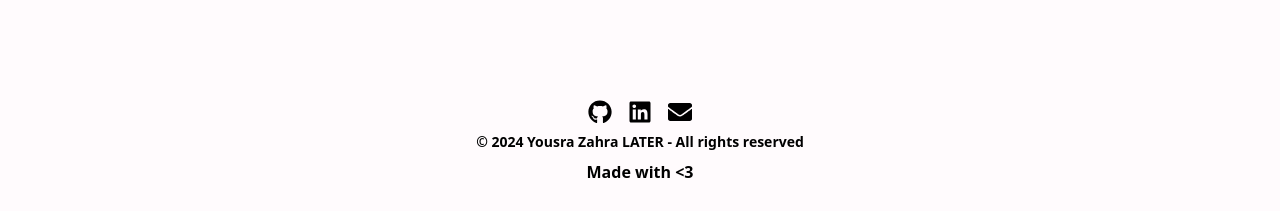
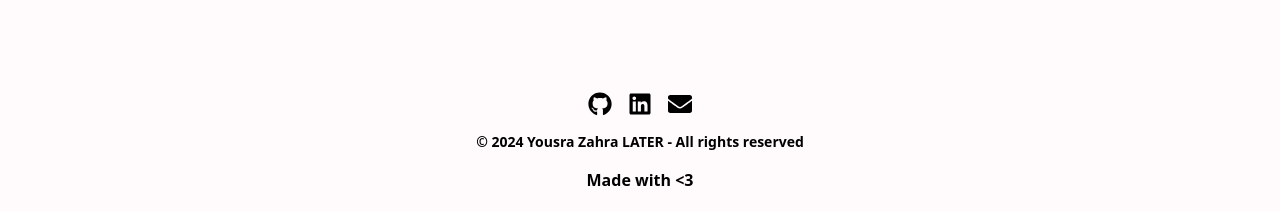
Before and after one commit to Yousra-Zahra-LATER/MyFolio, a React (Vite) app: page / in a window 1280 px wide. Shown: the part 810-1021 px from the top of the page. Built offline with nearby package versions, Linux system fonts and the light colour scheme.

Commit message:
"last update footer"

```diff
--- a/src/components/Footer.jsx
+++ b/src/components/Footer.jsx
@@ -5,7 +5,7 @@ import { FaGithub, FaLinkedin, FaEnvelope } from 'react-icons/fa'; // Importatio
 export default function Footer() {
   return (
     // Élément footer avec des classes Tailwind CSS pour le style
-    <footer className='bg-custom-pink flex flex-col h-36 justify-center items-center text-black gap-2'>
+    <footer className='bg-custom-pink flex flex-col h-36 justify-center items-center text-black gap-4'>
       {/* Conteneur pour les icônes avec un espacement entre elles */}
       <div className='flex gap-4'>
         {/* Lien vers le profil GitHub */}
```
